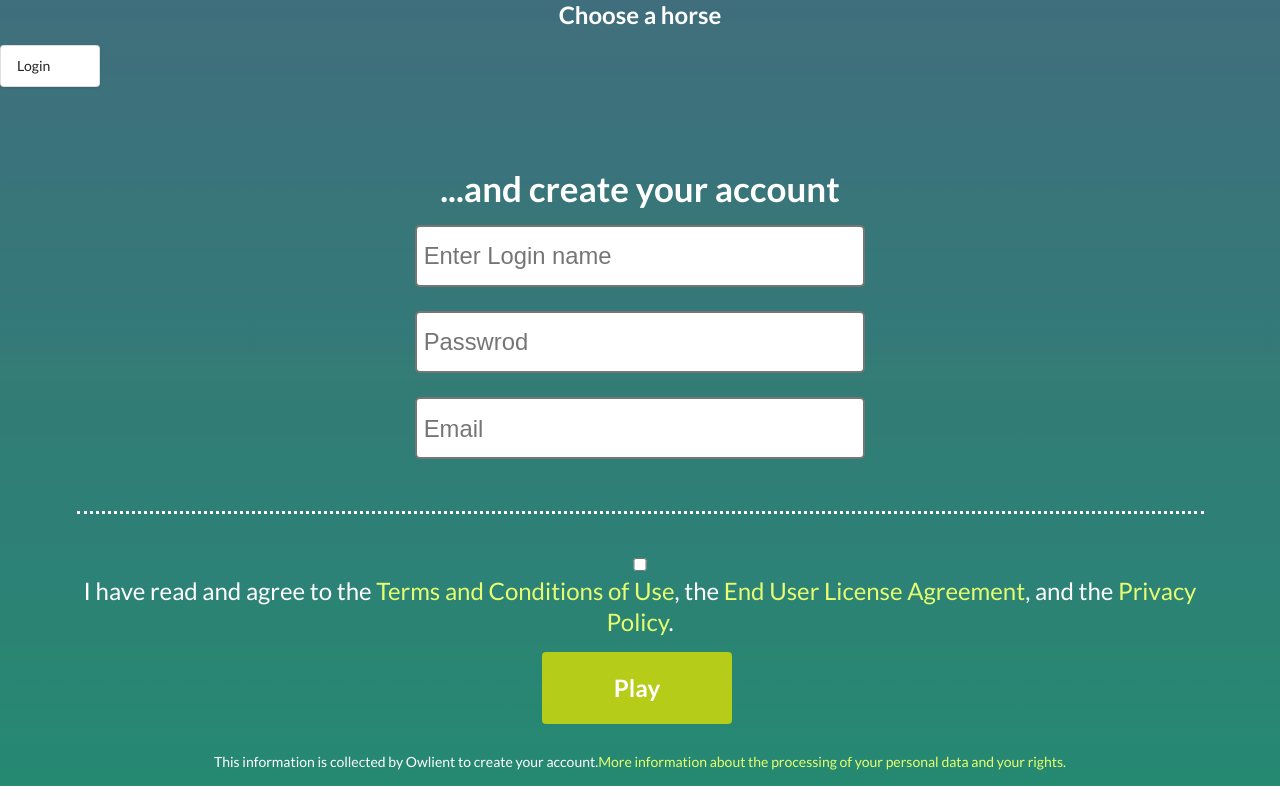
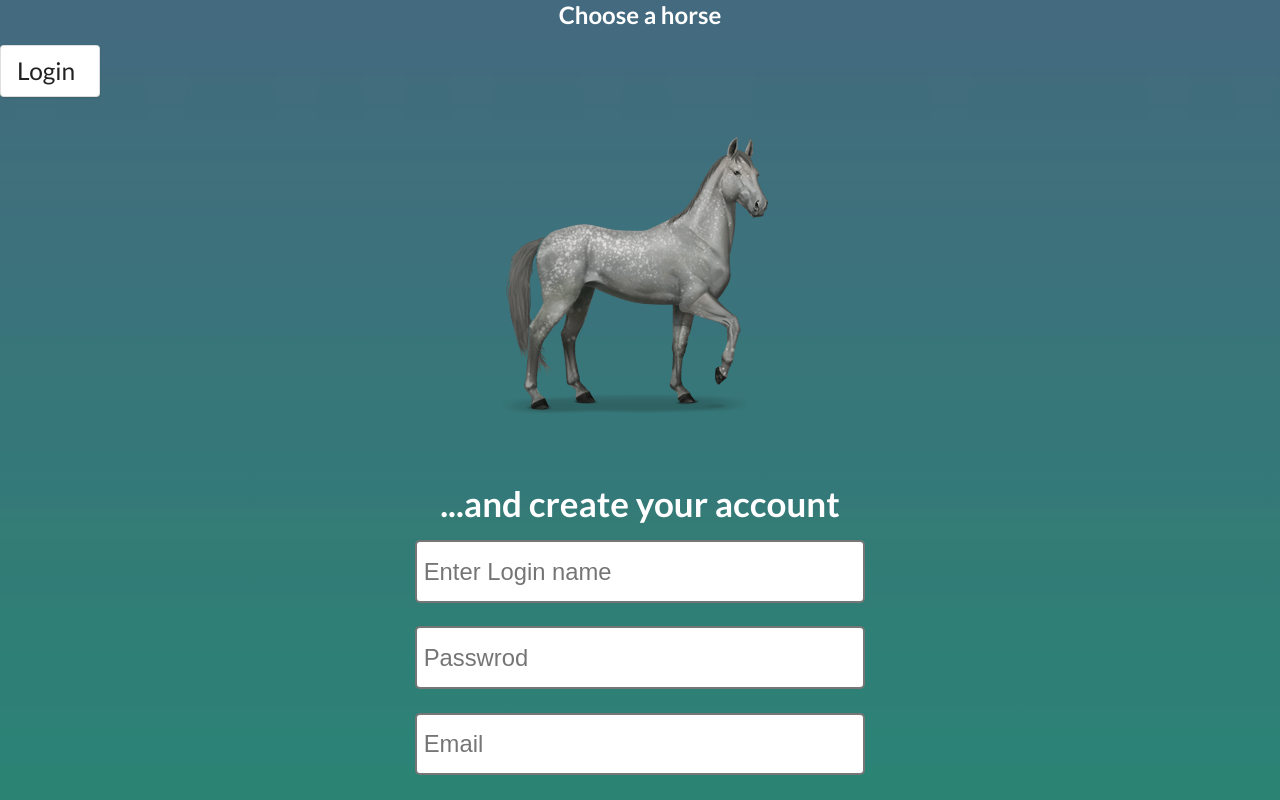
Before and after one commit to lalaantika/loginpage, an Angular app in the folder class-login-project/: page / in a window 1280 px wide. Shown: the top 800 px of the page. Built offline with nearby package versions, Linux system fonts and the light colour scheme.

Commit message:
added horse

```diff
--- a/class-login-project/src/app/app.component.css
+++ b/class-login-project/src/app/app.component.css
@@ -4,13 +4,7 @@
     text-align: center;
 }
 .main-btn{
-    border: 2px solid white;
-    margin-top:30px;
-    position: absolute;
-    top:0;
-    background-color:#67B9E8 ;
-    color: white;
-    padding:10px 30px 10px 30px;
+    font-size: 1.75rem;
 }
 
 .background {
@@ -33,3 +27,6 @@
 .item{
     width:500px;
 }
+.img-place{
+  text-align: center;
+}
--- a/class-login-project/src/app/app.component.html
+++ b/class-login-project/src/app/app.component.html
@@ -4,7 +4,7 @@
             <h2 class="main-heading">Choose a horse</h2>
             <div class="ui compact menu">
                 <div class="ui simple dropdown item">
-                  Login
+                  <article class="main-btn">Login</article>
                   <div class="menu">
                     <div class="item"><app-log-in></app-log-in></div>
                   </div>
@@ -12,7 +12,10 @@
               </div>
         </div>
         <div class="sixteen wide column">
+          <div class="img-place"><img src="./assets/images/horse.png"></div>
+
         </div>
-        <div class="sixteen wide column "><app-sign-up></app-sign-up></div>
-    <div>
+       <div class="sixteen wide column "><app-sign-up></app-sign-up></div>
+
+      <div>
 </div>
```
